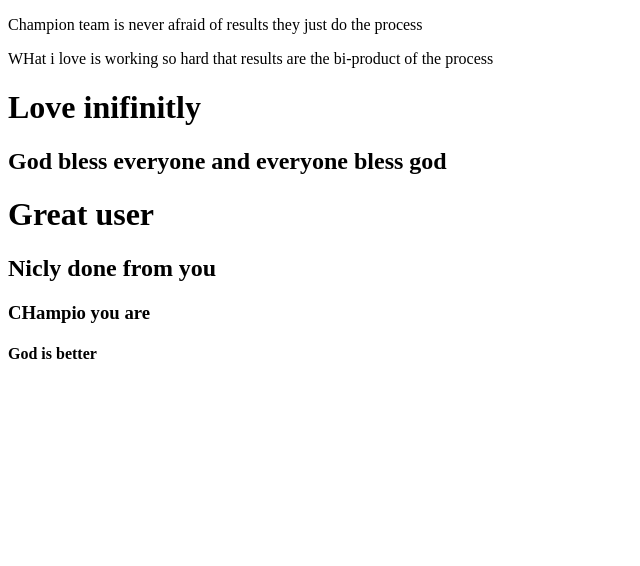
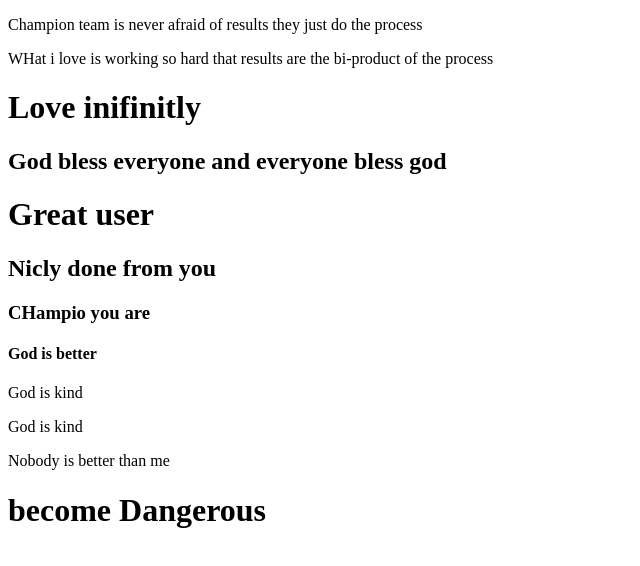
Before and after one commit to MayurGaikwad57/gitSquash, a plain HTML site: page index.html in a window 1280 px wide. Shown: the whole page, without its empty margins (0-640 px from the left). Drawn offline with Linux system fonts and the light colour scheme.

Commit message:
You are the best
CHanges done

prior one

```diff
--- a/index.html
+++ b/index.html
@@ -16,3 +16,8 @@
 <h3>CHampio you are</h3>
 <h4>God is better</h4>
 </html>
+</html>
+<p>God is kind</p>
+<p>God is kind</p>
+<p>Nobody is better than me</p>
+<h1>become Dangerous</h1>
```
